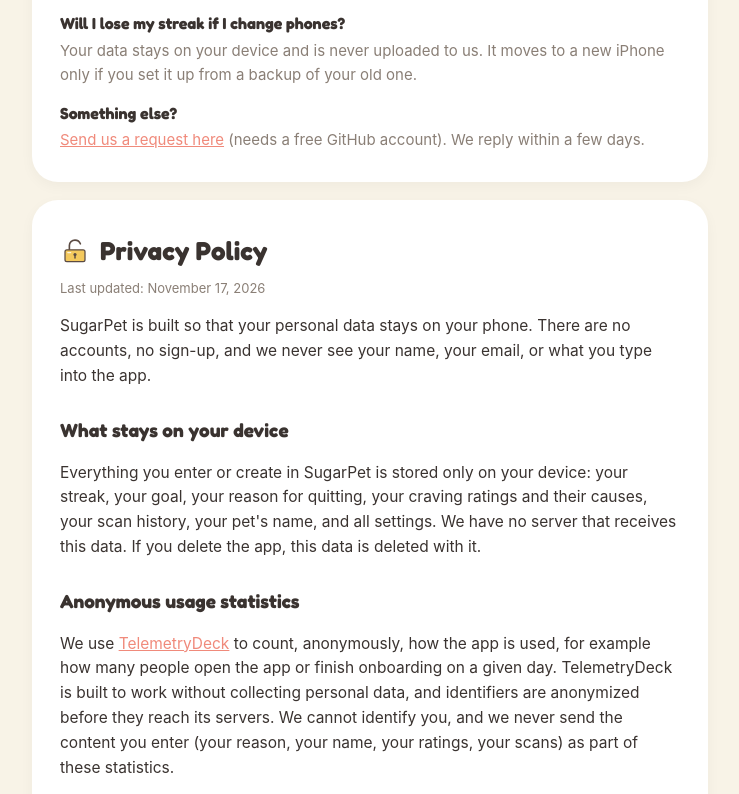
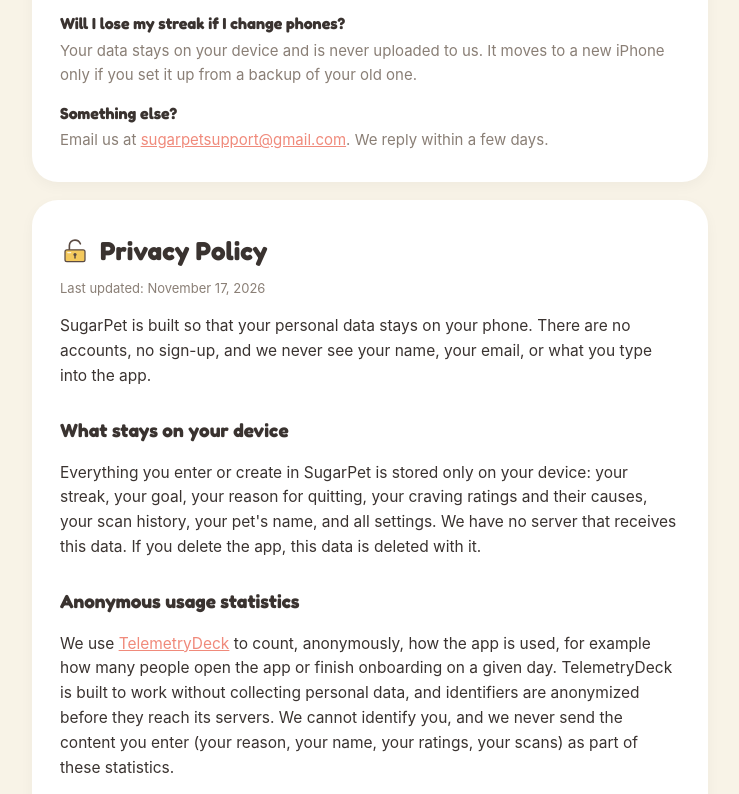
Before and after one commit to kkcui/sugarpet, a plain HTML site: page index.html in a window 1280 px wide. Shown: the part 1226-2020 px from the top of the page, without its empty margins (270-1009 px from the left). Drawn offline with Linux system fonts and the light colour scheme.

Commit message:
Update index.html

```diff
--- a/index.html
+++ b/index.html
@@ -31,7 +31,7 @@ a{color:var(--coral)}
 footer{text-align:center;color:var(--sub);font-size:13px;padding:30px 0 50px;font-family:-apple-system,sans-serif}
 @media(max-width:620px){.cards{grid-template-columns:1fr}h1{font-size:36px}}
 </style></head><body><div class="wrap">
-<nav><div class="logo">SugarPet</div><div><a href="#support">Support</a><a href="#privacy">Privacy</a></div></nav>
+<nav><div class="logo">SugarPet</div><div><a href="#support">Support</a><a href="#privacy">Privacy</a><a href="mailto:sugarpetsupport@gmail.com">Contact</a></div></nav>
 <section class="hero">
 <div class="glow"><svg viewBox="-130 -150 260 270" width="230" xmlns="http://www.w3.org/2000/svg"><defs><filter id="blur"><feGaussianBlur stdDeviation="14"/></filter></defs>
 <ellipse cx="0" cy="97" rx="118" ry="13" fill="#000" opacity="0.07"/>
@@ -95,7 +95,7 @@ footer{text-align:center;color:var(--sub);font-size:13px;padding:30px 0 50px;fon
 <b>How do I cancel my subscription?</b><p>On your iPhone, open Settings, tap your name, then Subscriptions, then SugarPet. Cancel at least 24 hours before renewal.</p>
 <b>I paid but Pro isn't unlocked.</b><p>Open the Pro screen in the app and tap Restore. Make sure you are signed in with the same Apple ID you paid with.</p>
 <b>Will I lose my streak if I change phones?</b><p>Your data stays on your device and is never uploaded to us. It moves to a new iPhone only if you set it up from a backup of your old one.</p>
-<b>Something else?</b><p><a href="https://github.com/kkcui/sugarpet/issues/new">Send us a request here</a> (needs a free GitHub account). We reply within a few days.</p>
+<b>Something else?</b><p>Email us at <a href="mailto:sugarpetsupport@gmail.com">sugarpetsupport@gmail.com</a>. We reply within a few days.</p>
 </section>
 <section class="section" id="privacy">
 <h2><svg width="30" height="30" viewBox="0 0 48 48" xmlns="http://www.w3.org/2000/svg"><path d="M15 22 V15 C15 10 19 6.5 24 6.5 C28 6.5 31.2 8.8 32.6 12.5" fill="none" stroke="#5B4B43" stroke-width="2.6" opacity="1" stroke-linecap="round" stroke-linejoin="round"/><path d="M11 22 H37 C38.7 22 40 23.3 40 25 V38 C40 39.7 38.7 41 37 41 H11 C9.3 41 8 39.7 8 38 V25 C8 23.3 9.3 22 11 22 Z" fill="#F4C95D" stroke="#5B4B43" stroke-width="2" stroke-linecap="round" stroke-linejoin="round"/><circle cx="24" cy="29.5" r="2.5" fill="#5B4B43" /><path d="M24 30.5 V35" fill="none" stroke="#5B4B43" stroke-width="2.4" opacity="1" stroke-linecap="round" stroke-linejoin="round"/><path d="M12.5 26.5 H17" fill="none" stroke="#FFFFFF" stroke-width="2.2" opacity="0.8" stroke-linecap="round" stroke-linejoin="round"/></svg> Privacy Policy</h2>
@@ -130,7 +130,7 @@ footer{text-align:center;color:var(--sub);font-size:13px;padding:30px 0 50px;fon
 <p>If this policy changes, we will update this page and the date above.</p>
 
 <h2>Contact and support</h2>
-<p>Questions or support requests? <a href="https://github.com/kkcui/sugarpet/issues/new">Open a request here</a> (a free GitHub account is needed). We reply within a few days.</p>
+<p>Questions or support requests? Email <a href="mailto:sugarpetsupport@gmail.com">sugarpetsupport@gmail.com</a>. We reply within a few days.</p>
 </div>
 </section>
 <footer>© 2026 SugarPet · General wellness information, not medical advice.</footer>
```
